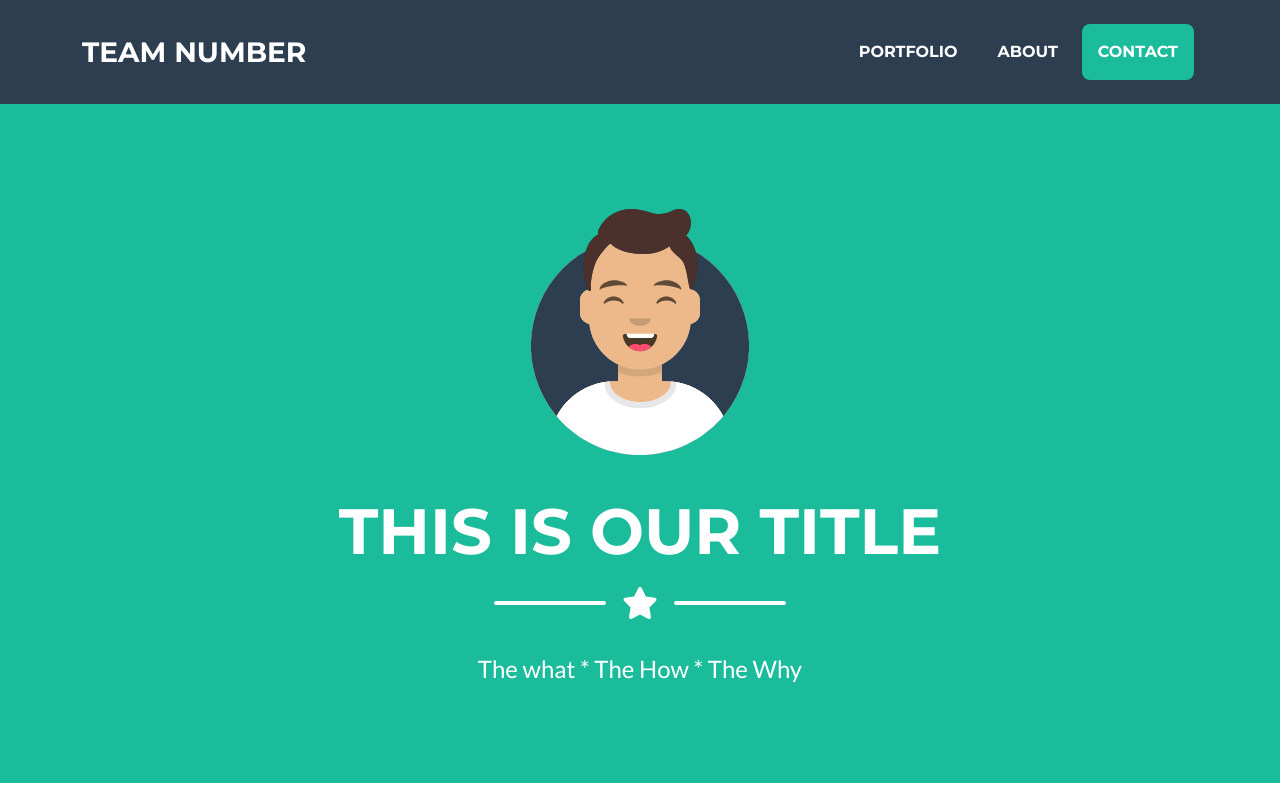
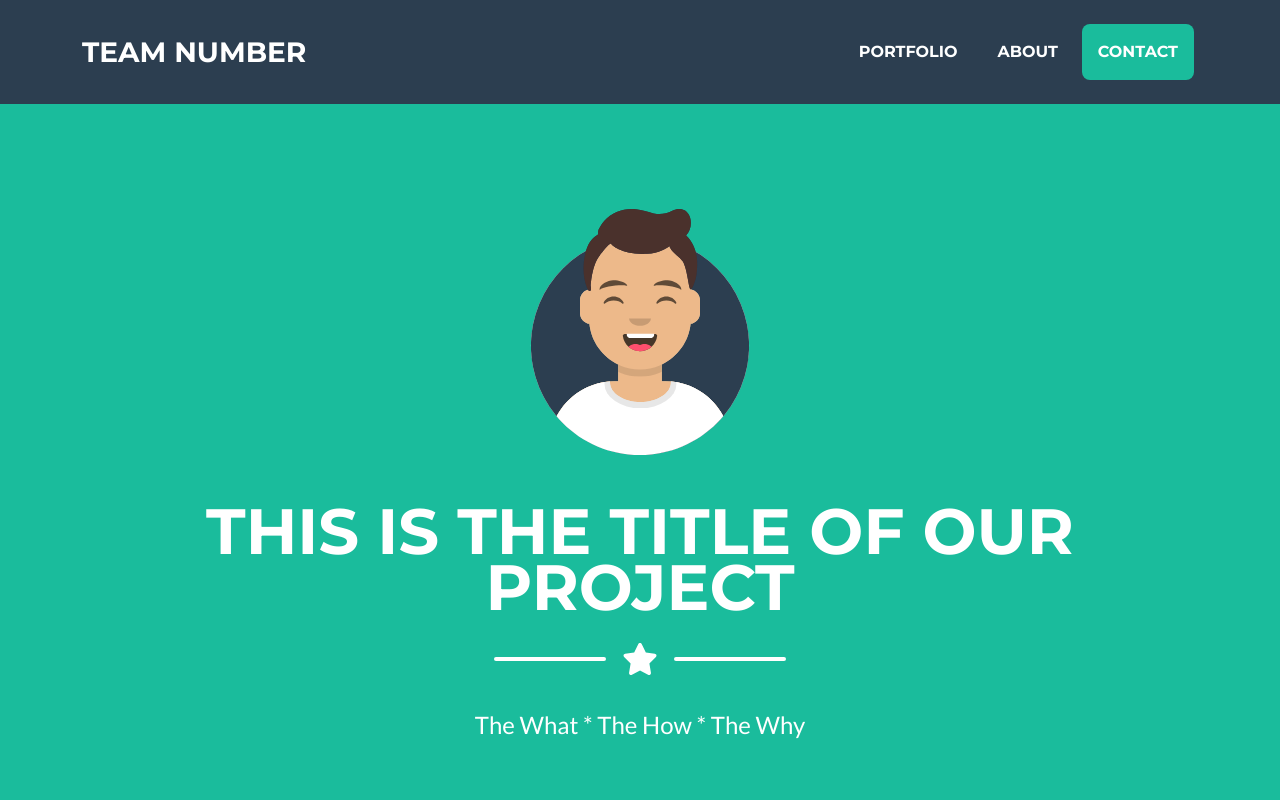
Before and after one commit to Sandy-Burnley/ISS210Template, a plain HTML site: page index.html in a window 1280 px wide. Shown: the top 800 px of the page. Drawn offline with nearby package versions, Linux system fonts and the light colour scheme.

Commit message:
typo fix

```diff
--- a/index.html
+++ b/index.html
@@ -40,7 +40,7 @@
                 <!-- Masthead Avatar Image-->
                 <img class="masthead-avatar mb-5" src="assets/img/avataaars.svg" alt="..." />
                 <!-- Masthead Heading-->
-                <h1 class="masthead-heading text-uppercase mb-0">This is our title</h1>
+                <h1 class="masthead-heading text-uppercase mb-0">This is The Title of Our Project</h1>
                 <!-- Icon Divider-->
                 <div class="divider-custom divider-light">
                     <div class="divider-custom-line"></div>
@@ -48,7 +48,7 @@
                     <div class="divider-custom-line"></div>
                 </div>
                 <!-- Masthead Subheading-->
-                <p class="masthead-subheading font-weight-light mb-0">The what * The How * The Why</p>
+                <p class="masthead-subheading font-weight-light mb-0">The What * The How * The Why</p>
             </div>
         </header>
         <!-- Portfolio Section-->
```
